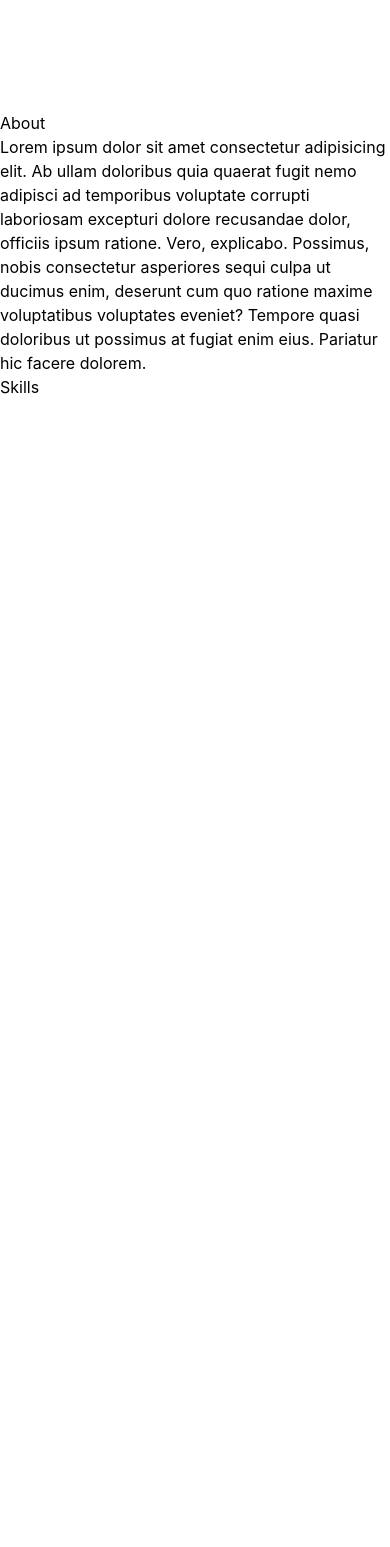
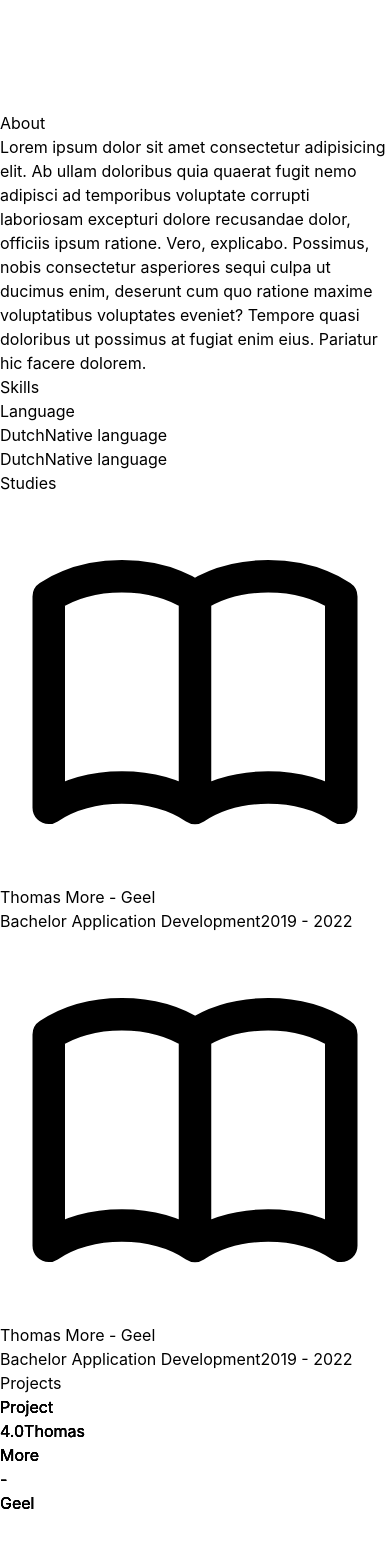
Before and after one commit to brentbroeckx/personal-portfolio, a Next.js app: page / in a window 390 px wide. Shown: the part 954-2501 px from the top of the page. Before the commit the page ends 1353 px from the top, so only its background shows below. Built offline with nearby package versions, Linux system fonts and the light colour scheme.

Commit message:
Projects layout mobile

```diff
--- a/components/Introduction.jsx
+++ b/components/Introduction.jsx
@@ -13,8 +13,8 @@ function Introduction() {
             <span className='text-2xl text-gray-300'>WELCOME</span>
             <span className='text-4xl font-bold mt-3'>I'm Brent Broeckx</span>
             <span className='text-sm text-gray-300'>Student - Application Development</span>
-            <button class="bg-blue-400 hover:bg-blue-600 text-gray-800 font-bold py-2 px-4 mt-4 rounded inline-flex items-center">
-                <svg class="fill-current w-4 h-4 mr-2" xmlns="http://www.w3.org/2000/svg" viewBox="0 0 20 20"><path d="M13 8V2H7v6H2l8 8 8-8h-5zM0 18h20v2H0v-2z"/></svg>
+            <button className="bg-blue-400 hover:bg-blue-600 text-gray-800 font-bold py-2 px-4 mt-4 rounded inline-flex items-center">
+                <svg className="fill-current w-4 h-4 mr-2" xmlns="http://www.w3.org/2000/svg" viewBox="0 0 20 20"><path d="M13 8V2H7v6H2l8 8 8-8h-5zM0 18h20v2H0v-2z"/></svg>
                 <span>Download CV</span>
             </button>
 
@@ -22,8 +22,8 @@ function Introduction() {
         </div>
         <div className='h-full mt-10'>
             <Link href={'#about'}>
-            <svg className='animate-bounce h-6 w-6' xmlns="http://www.w3.org/2000/svg" fill="none" viewBox="0 0 24 24" stroke="currentColor" stroke-width="2">
-                    <path stroke-linecap="round" stroke-linejoin="round" d="M19 9l-7 7-7-7" />
+            <svg className='animate-bounce h-6 w-6' xmlns="http://www.w3.org/2000/svg" fill="none" viewBox="0 0 24 24" stroke="currentColor" strokeWidth="2">
+                    <path strokeLinecap="round" strokeLinejoin="round" d="M19 9l-7 7-7-7" />
             </svg>
             </Link>
 
--- /dev/null
+++ b/components/Language.jsx
@@ -0,0 +1,18 @@
+import React from 'react'
+
+function Language() {
+  return (
+      <div>
+        <div className="flex justify-between mb-1">
+            <span className="text-base font-medium text-white">Dutch</span>
+            <span className="text-sm font-medium text-white">Native language</span>
+        </div>
+        <div className="w-full  rounded-full h-3 dark:bg-gray-700">
+            <div className="bg-gradient-to-r from-blue-600 to-cyan-400 h-3 rounded-full" style={{width: 100 + "%"}}></div>
+        </div>
+      </div>
+
+  )
+}
+
+export default Language
--- /dev/null
+++ b/components/ProjectCard.jsx
@@ -0,0 +1,59 @@
+import React from 'react'
+import Image from 'next/image'
+import placeholder from '../public/assets/img/project-placeholder.png'
+import placeholder2 from '../public/assets/img/default-placeholder.png'
+
+function ProjectCard() {
+
+  return (
+    <div className="basis-full flex justify-center">
+        {/* <div className='bg-gray-700 w-80 h-60 flex items-end relative card'>
+                <img className='brightness-50 card-image h-full w-full' loading='lazy' src="/assets/img/default-placeholder.png"></img>
+                <img className='brightness-50 card-image h-full w-full' loading='lazy' src="/assets/img/project-placeholder.png"></img>
+            <div className='mb-5 ml-5 flex flex-col z-20 front'>
+                <span className='text-base'>Project 4.0</span>
+                <span className='text-gray-300 text-sm'>Thomas More - Geel</span>
+            </div>
+            <div className='mb-5 ml-5 flex flex-col z-20 back'>
+                <span className='text-base'>Project 4.000</span>
+                <span className='text-gray-300 text-sm'>Thomas More - Geel</span>
+            </div>
+        </div> */}
+
+        <div id="card-container" className='w-80 h-60'>
+            <div id="card2" className='w-80 h-60'>
+            <div className="front face">
+                <div className='absolute top-0 left-0 bottom-0 flex items-end pl-5 pb-5 w-80 h-60 text-black'>
+                    <div className='flex flex-col'>
+                        <span className='text-base'>Project 4.0</span>
+                        <span className='text-gray-300 text-sm'>Thomas More - Geel</span>
+                    </div>
+                </div>
+                <img className='w-80 h-60 object-cover' src="/assets/img/default-placeholder.png"/>
+            </div>
+            <div className="back face bg-black text-white p-5">
+                <div className='flex flex-col space-y-4'>
+                    <div className='flex flex-col'>
+                        <span className='text-base'>Project 4.0</span>
+                        <span className='text-gray-300 text-sm'>Thomas More - Geel</span>
+                    </div>
+                    <div>
+                        <span className='text-base mt-3'>Lorem ipsum dolor sit amet consectetur adipisicing elit. In consequatur optio quos officiis adipisci vero quisquam eius?</span>
+                    </div>
+                    <div>
+                        <button className="bg-transparent hover:bg-blue-500 text-blue-700 font-semibold hover:text-white py-2 px-4 border border-blue-500 hover:border-transparent rounded">
+                            Details
+                        </button>
+                    </div>
+
+
+                </div>
+            </div>
+            </div>
+        </div>
+
+    </div>
+  )
+}
+
+export default ProjectCard
--- /dev/null
+++ b/components/Projects.jsx
@@ -0,0 +1,19 @@
+import React from 'react'
+import ProjectCard from './ProjectCard'
+
+function Projects() {
+  return (
+    <section className='text-white flex flex-col mt-10 h-max space-y-8' id='projects'>
+        <span className='text-4xl font-bold mx-auto w-max'>Projects</span>
+        <div id='project-showcase' className='flex flex-wrap justify-center space-y-4'>
+            <ProjectCard />
+            <ProjectCard />
+            <ProjectCard />
+            <ProjectCard />
+        </div>
+
+    </section>
+  )
+}
+
+export default Projects
--- a/components/SkillCircle.js
+++ b/components/SkillCircle.js
@@ -1,21 +1,13 @@
 import React from 'react'
 
 function SkillCircle() {
-    var styleObject = {
-        div: {
-            color: "red",
-            border: "1px solid black"
-        },
-
-    }
-
   return (
-      <div className='min-w-[11rem]'>
-        <div className="text-center w-44">
+      <div className='min-w-[9rem]'>
+        <div className="text-center w-40">
             <svg xmlns="http://www.w3.org/2000/svg" viewBox="0 0 100 100" fill='none'>
                 <path className='circle-color' d="M40,90
                 A40,40 0 1,1 60,90" />
-                <path className='circle-fill fill-10'  d="M40,90
+                <path className='circle-fill bg-gradient-to-r from-red-700 to-blue-900 fill-10'  d="M40,90
                 A40,40 0 1,1 60,90" />
             </svg>
         </div>
--- a/components/Skills.jsx
+++ b/components/Skills.jsx
@@ -1,11 +1,13 @@
 import React from 'react'
+import Language from './Language'
 import SkillCircle from './SkillCircle'
+import Study from './Study'
 
 function Skills() {
   return (
-    <section className='text-white flex flex-col mt-10 h-screen' id='skills'>
-        <span className='text-5xl font-bold border-white border-b-2 w-max'>Skills</span>
-        <div id='about-text' className='mt-3 '>
+    <section className='text-white flex flex-col mt-10 h-screen space-y-8' id='skills'>
+        <span className='text-5xl font-bold border-white border-t-2 w-max'>Skills</span>
+        <div id='skill-circles'>
             <SkillCircle />
             <SkillCircle />
             <SkillCircle />
@@ -18,6 +20,18 @@ function Skills() {
             <SkillCircle />
             <SkillCircle />
         </div>
+
+        <span className='text-4xl border-white border-b-2 w-max pb-2'>Language</span>
+        <div id='languages' className='space-y-4'>
+            <Language />
+            <Language />
+        </div>
+
+        <span className='text-4xl border-white border-b-2 w-max pb-2'>Studies</span>
+        <div id='studies' className='space-y-4'>
+            <Study />
+            <Study />
+        </div>
     </section>
   )
 }
--- /dev/null
+++ b/components/Study.jsx
@@ -0,0 +1,22 @@
+import React from 'react'
+
+function Study() {
+  return (
+    <div className='flex items-center space-x-4'>
+      <div className='rounded-full w-16 h-16 flex items-center justify-center bg-gradient-to-t from-blue-600 to-cyan-400'>
+      <svg xmlns="http://www.w3.org/2000/svg" className="h-6 w-6" fill="none" viewBox="0 0 24 24" stroke="currentColor" strokeWidth={2}>
+        <path strokeLinecap="round" strokeLinejoin="round" d="M12 6.253v13m0-13C10.832 5.477 9.246 5 7.5 5S4.168 5.477 3 6.253v13C4.168 18.477 5.754 18 7.5 18s3.332.477 4.5 1.253m0-13C13.168 5.477 14.754 5 16.5 5c1.747 0 3.332.477 4.5 1.253v13C19.832 18.477 18.247 18 16.5 18c-1.746 0-3.332.477-4.5 1.253" />
+      </svg>
+      </div>
+      <div className='flex flex-col'>
+          <span className='text-base'>Thomas More - Geel</span>
+          <div className='flex flex-col text-sm'>
+            <span>Bachelor Application Development</span>
+            <span className='text-gray-400' >2019 - 2022</span>
+          </div>
+      </div>
+    </div>
+  )
+}
+
+export default Study
--- a/pages/index.jsx
+++ b/pages/index.jsx
@@ -1,6 +1,7 @@
 import Head from 'next/head'
 import About from '../components/About'
 import Introduction from '../components/Introduction'
+import Projects from '../components/Projects'
 import Skills from '../components/Skills'
 
 
@@ -17,6 +18,7 @@ export default function Home() {
         <Introduction />
         <About />
         <Skills />
+        <Projects />
       </main>
     </div>
   )
--- a/styles/globals.css
+++ b/styles/globals.css
@@ -73,9 +73,52 @@ a {
   stroke-dasharray: 480;
 }
 
-#about-text {
+#skill-circles {
   display: flex;
   flex-direction: row;
   flex-wrap: nowrap;
+  cursor: grab;
   overflow-x: scroll;
 }
+
+#card-container {
+  position: relative;
+  /* margin: 30px; */
+  /* width: 400px;
+  height: 400px; */
+  z-index: 1;
+  float: left;
+  perspective: 1000px;
+}
+
+img {
+  /* width: 200px;
+  height: 200px; */
+}
+
+#card2 {
+  /* width: 100%;
+  height: 100%; */
+  /* margin: 10%; */
+  transform-style: preserve-3d;
+  transition: all .8s linear;
+  box-shadow: 5px 5px 15px rgba(0,0,0, .3);
+}
+
+#card2:hover {
+    transform: rotateY(-180deg);
+    box-shadow: -5px 5px 15px rgba(0,0,0, .3);
+}
+
+.face {
+  position: absolute;
+  width: 100%;
+  height: 100%;
+  backface-visibility: hidden;
+}
+.back {
+  display: block;
+  transform: rotateY(180deg);
+  box-sizing: border-box;
+  opacity: .7;
+}
```
Also changed, not shown: public/assets/img/project-placeholder.png (added).
